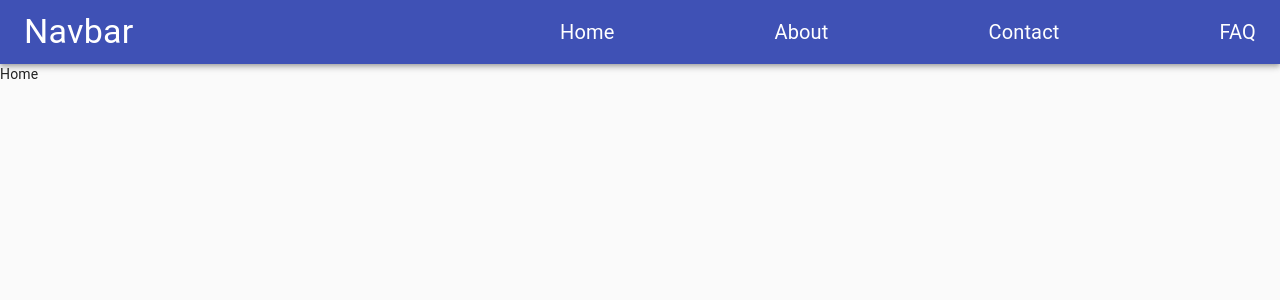
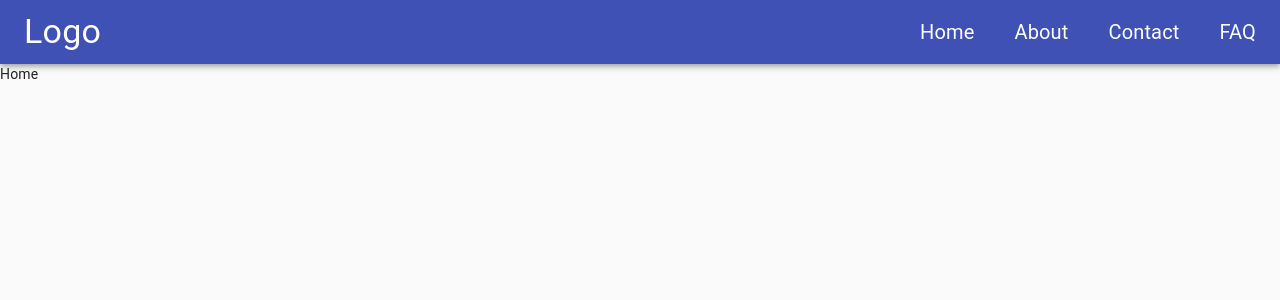
Before and after one commit to wandieinnocents/UI_React-Vite-V1, a React (Vite) app: page / in a window 1280 px wide. Shown: the top 300 px of the page. Built offline with nearby package versions, Linux system fonts and the light colour scheme.

Commit message:
Refactor code

```diff
--- a/src/components/Navbar.jsx
+++ b/src/components/Navbar.jsx
@@ -24,12 +24,19 @@ const useStyles = makeStyles((theme) => ({
     textDecoration: "none",
     color: "white",
     fontSize: "20px",
-    marginLeft: theme.spacing(20),
+    marginLeft: theme.spacing(5),
     "&:hover": {
       color: "yellow",
-      borderBottom: "1px solid white",
+      borderBottom: "2px solid white",
     },
   },
+
+  padding_right:{
+    marginRight: theme.spacing(20),
+
+  },
+
+
 }));
 
 function Navbar() {
@@ -38,13 +45,15 @@ function Navbar() {
   const isMobile = useMediaQuery(theme.breakpoints.down("md"));
 
   return (
-    <AppBar position="static">
+    <AppBar position="static" >
       <CssBaseline />
-      <Toolbar>
+      <Toolbar  >
         <Typography variant="h4" className={classes.logo}>
-          Navbar
+
+          Logo
 
         </Typography>
+
         {isMobile ? (
           <DrawerComponent />
         ) : (
```
